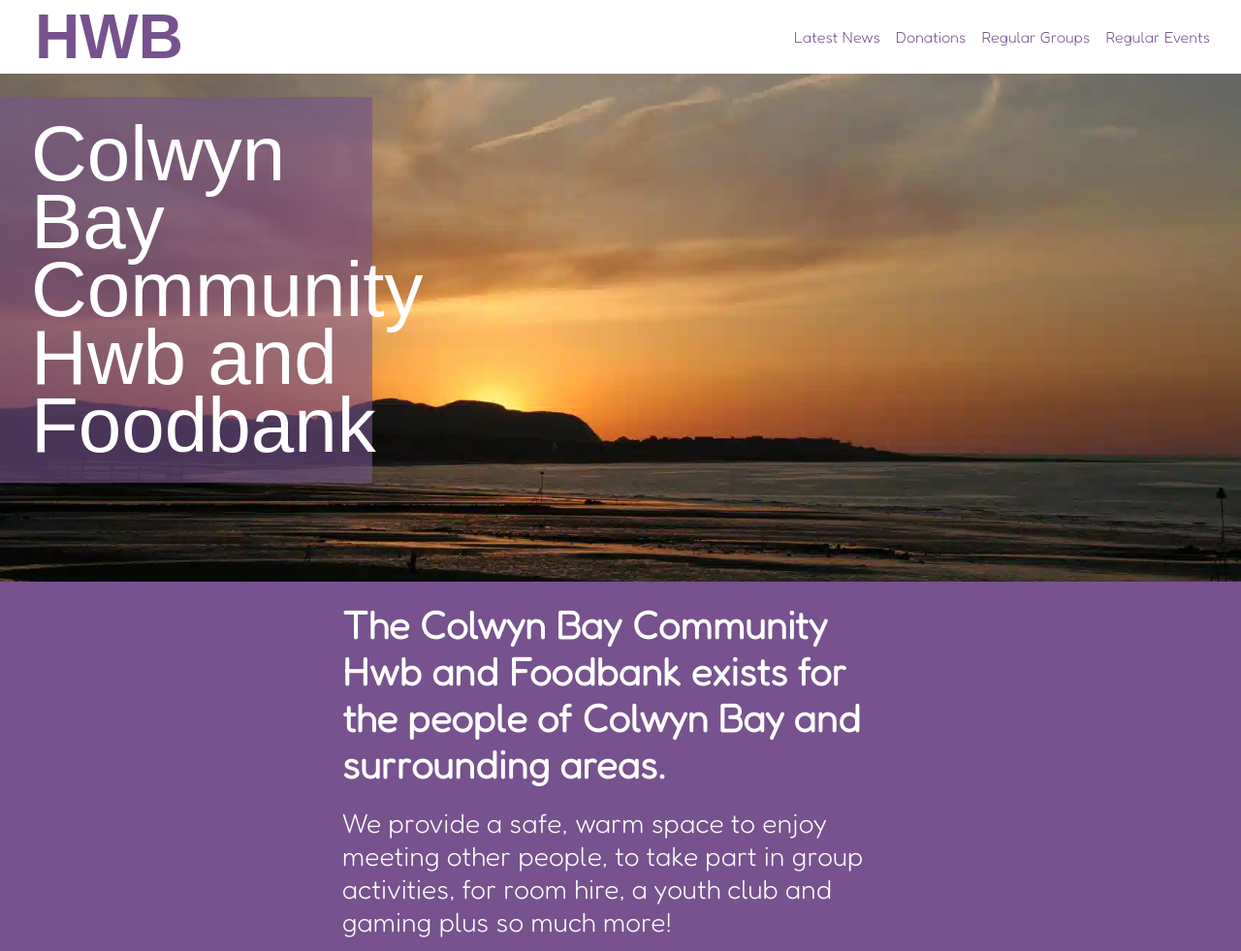
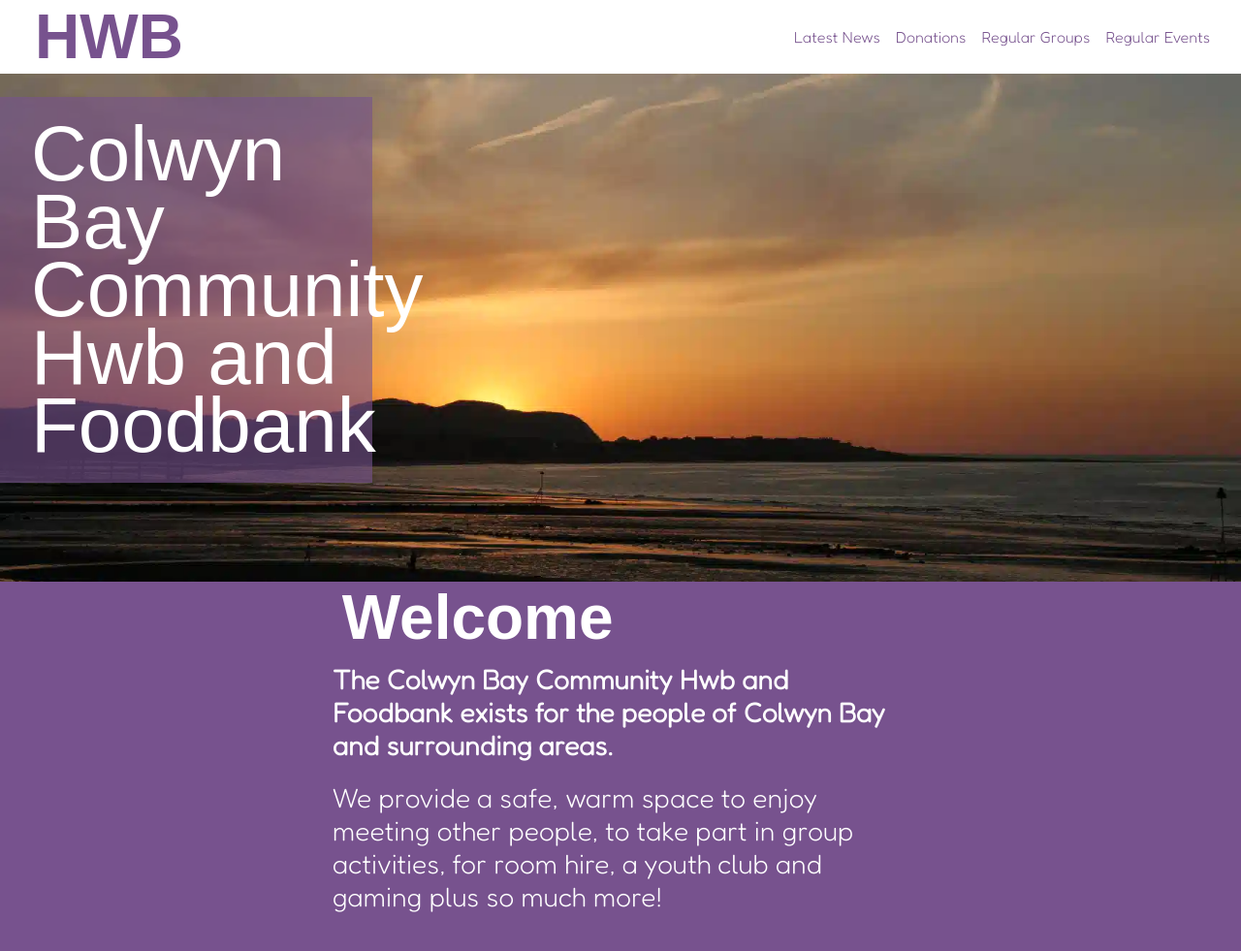
Before and after one commit to gwhitdev/colwynbay-hwb, a plain HTML site: page index.html in a window 1280 px wide. Shown: the top 981 px of the page at 97% size. Drawn offline with Linux system fonts and the light colour scheme; no server answers; a web font is replaced by a local one.

Commit message:
style: remove redundant styling from welcome-message and welcome-message-details across breakpoints to reduce duplication

```diff
--- a/assets/css/style.css
+++ b/assets/css/style.css
@@ -139,13 +139,18 @@ nav {
     background-color: var(--cus-purple);
     position: relative;
 }
+#welcome-message > *, #welcome-message-details > * {
+    margin: 0 auto;
+}
+#welcome-message h2 {
+    color: white;
+}
 #welcome-message p {
    color: white;
    text-align: center;
    font-size: 1rem;
    padding: 10px;
 }
-
 #welcome-message p:first-child {
     padding-top: 1.25rem;
     font-weight: 600;
@@ -388,7 +393,6 @@ footer {
         line-height: 3.25rem;
     }
     #welcome-message {
-        margin: 0 auto;
         width: 90%;
     }
     #welcome-message,
@@ -412,12 +416,10 @@ footer {
         position: relative;
         padding-right: 1rem;
         justify-content: flex-end;
-
     }
     #menu {
         display: flex;
         font-size: 1rem;
-
     }
     #menu > li {
         margin: 0;
@@ -436,14 +438,13 @@ footer {
     }
 
     /* Welcome Message */
+    #welcome-message > * {
+        padding: 0 1.25rem;
+    }
     #welcome-message p {
         font-size: 1.75rem;
-        padding-left: 1.25rem;
-        padding-right: 1.25rem;
     }
     #welcome-message p:first-child {
-        padding-left: 1.25rem;
-        padding-right: 1.25rem;
         font-weight: 600;
         font-size: 2.5rem;
     }
@@ -509,16 +510,12 @@ footer {
         justify-content: space-between;
         width: 75%;
     }
-
-
-
 }
 
 @media screen and (min-width: 922px) {
 
     #welcome-message {
         width: 80%;
-        margin: 0 auto;
     }
 }
 
@@ -549,23 +546,24 @@ footer {
         flex-direction: column;
         width: 100%;
     }
+    #welcome-message h2 {
+        text-align: left;
+        width: 60%;
+    }
     #welcome-message p{
-        margin: 0 auto;
         width: 60%;
         text-align: left;
     }
     #details {
         flex-direction: column;
         width: 46%;
-        margin: 0 auto;
         gap: 2rem;
     }
-    #opening-times, #visit-us {
+    #opening-times > *, #visit-us > * {
         text-align: left;
     }
-    #opening-times h2, #visit-us h2 {
-        text-align: left;
-    }
+
+    /* Carousel */
     .carousel {
         justify-content: center;
         margin: 3rem auto;
@@ -591,20 +589,27 @@ footer {
         height: 30vw;
         align-content: center;
     }
+
+    /* Latest News */
     .card {
         width: 33%;
         font-size: 1rem;
         text-align: left;
     }
+    /* Foodbank */
     #foodbank {
         justify-content: center;
         width: 100%;
     }
-    #foodbank-details {
+    #foodbank-details, #foodbank-details > *{
         margin: 0 auto;
-        width: 33%;
         text-align: left;
     }
+    #foodbank-details {
+        width: 33%;
+    }
+
+    /* Contact Form */
     form div {
         width: 49%;
         text-align: left;
@@ -631,10 +636,8 @@ footer {
         text-align: center;
     }
     #message-div label {
-        margin: 0 auto;
-        text-align: left;
         width: 53%;
-  }
+    }
     #message-div textarea {
         width: 50%;
         margin: 0 auto;
@@ -645,6 +648,3 @@ footer {
         text-align: center
     }
 }
-@media screen and (min-width: 2350px) {
-
-}
--- a/index.html
+++ b/index.html
@@ -86,6 +86,9 @@
         <div id="welcome-message-details">
             <!-- Welcome message section -->
             <section id="welcome-message">
+                <h2>
+                    Welcome
+                </h2>
                 <p>
                     <strong>The Colwyn Bay Community Hwb and Foodbank exists for the people of Colwyn Bay and surrounding areas.</strong>
                 </p>
```
